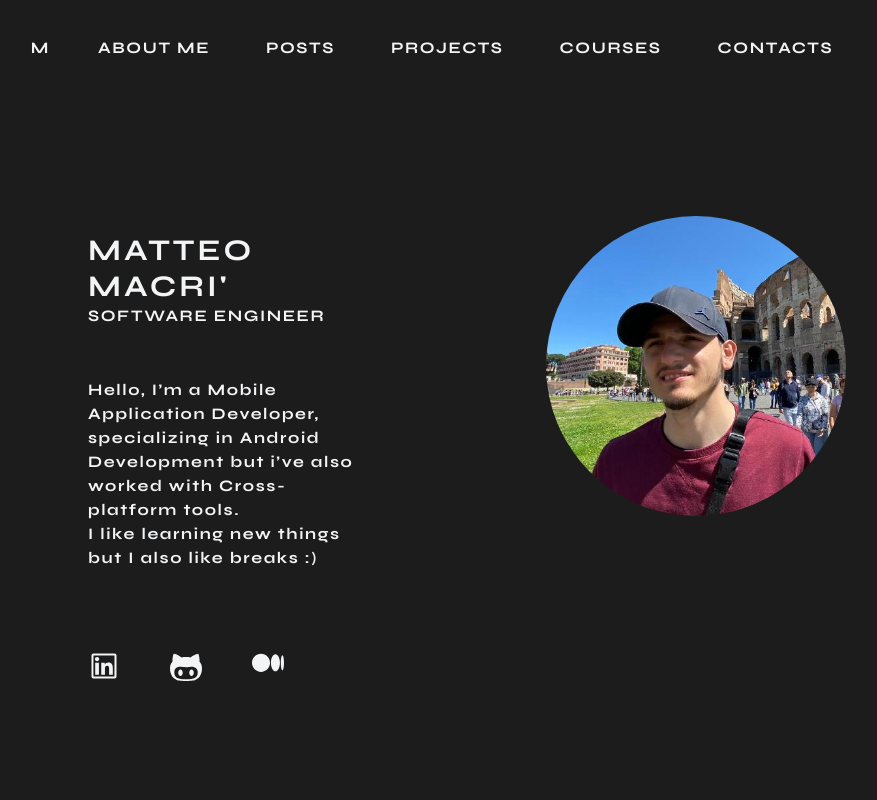
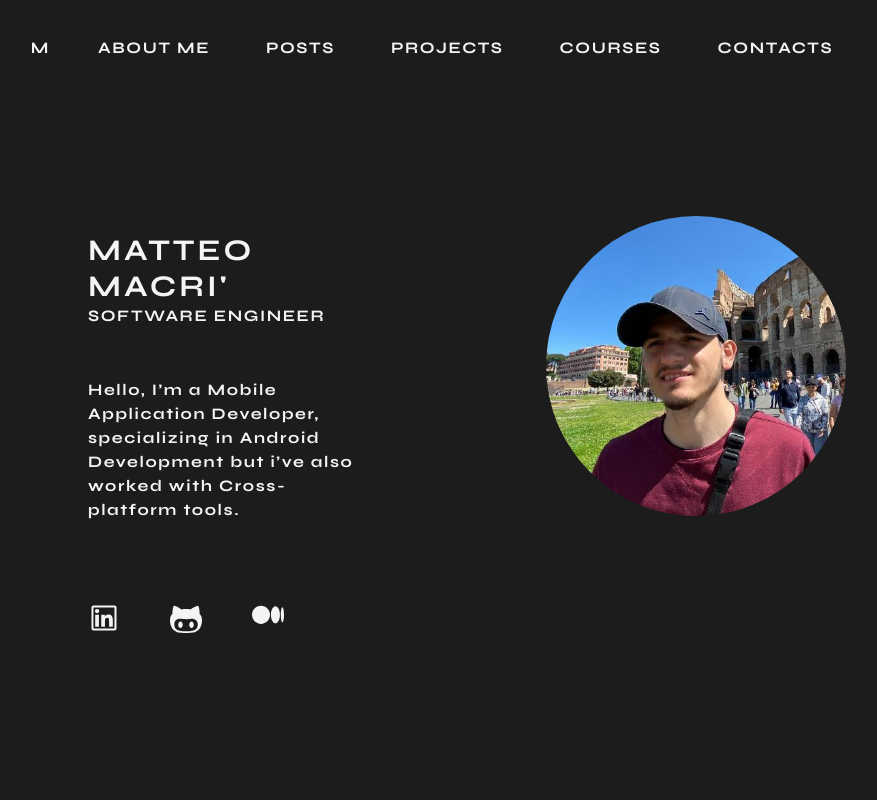
Before and after one commit to matteomacri18/site, a React (Create React App) app: page /#/ in a window 1280 px wide. Shown: the top 800 px of the page, without its empty margins (216-1093 px from the left). Built offline with nearby package versions, Linux system fonts and the light colour scheme.

Commit message:
Update Home.jsx

```diff
--- a/src/pages/Home.jsx
+++ b/src/pages/Home.jsx
@@ -25,7 +25,6 @@ const Home = () => {
                 Hello, I’m a Mobile Application Developer,
                 specializing in Android Development but
                 i’ve also worked with Cross-platform tools. <br />
-                I like learning new things but I also like breaks :)
               </h5>
               <div className="py-20 grid grid-cols-4 gap-4 md:gap-8 lg:gap-12 mx-auto">
                 <a href="https://www.linkedin.com/in/matteo-macr%C3%AD-997060193/" target="_blank">
```
